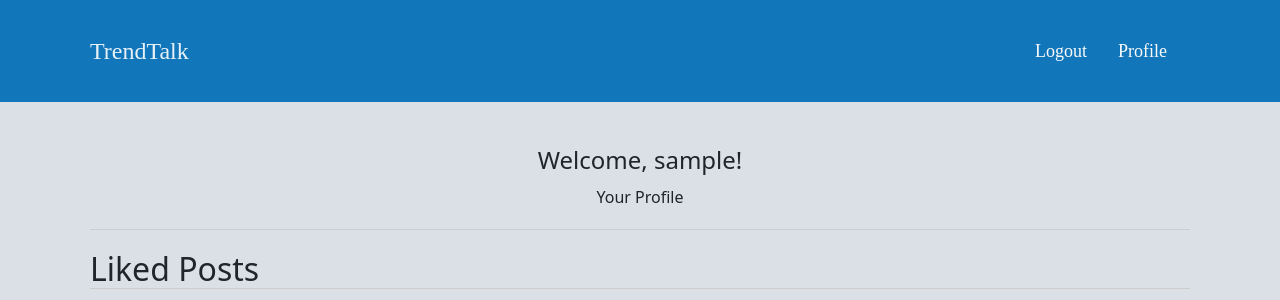
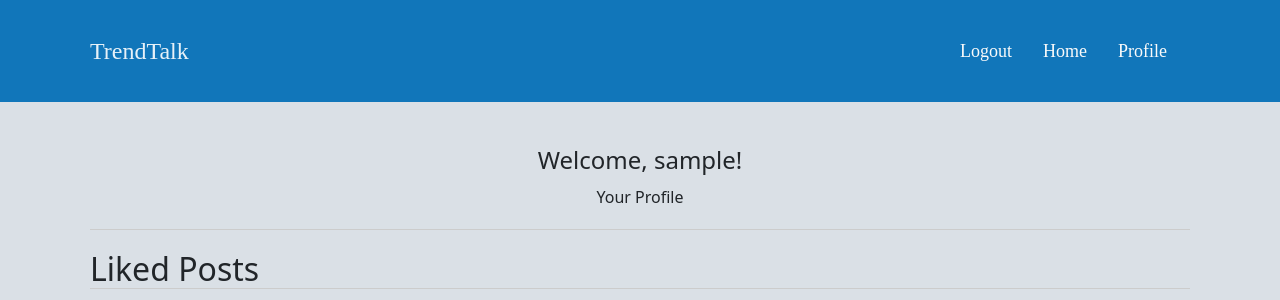
Before and after one commit to DavidcD8/TrendTalk, a Django app: page /accounts/profile/ in a window 1280 px wide. Shown: the top 300 px of the page. Run offline with Django 3.2, Linux system fonts and the light colour scheme; the visitor is signed in with stand-in values (Sample User, id 1); data that the repository does not hold is empty; some libraries are stand-ins or nearby versions.

Commit message:
added home shortcut to navbar

```diff
--- a/myblog/settings.py
+++ b/myblog/settings.py
@@ -23,7 +23,7 @@ SECRET_KEY = os.environ.get('SECRET_KEY')
 DEBUG = True
 
 ALLOWED_HOSTS = ['trendtalk-010e54eb3de6.herokuapp.com',
-                 '8000-davidcd8-trendtalk-iils79uuma.us2.codeanyapp.com', '8000-davidcd8-trendtalk-ba8jlquisf.us2.codeanyapp.com']
+                 '8000-davidcd8-trendtalk-iils79uuma.us2.codeanyapp.com', '8000-davidcd8-trendtalk-ba8jlquisf.us2.codeanyapp.com', 'localhost']
 
 CSRF_TRUSTED_ORIGINS = [
     'https://8000-davidcd8-trendtalk-iils79uuma.us2.codeanyapp.com']
--- a/templates/base.html
+++ b/templates/base.html
@@ -2,6 +2,9 @@
 <!DOCTYPE html>
 <html lang="en">
   <head>
+    <meta charset="UTF-8" />
+    <meta name="viewport" content="width=device-width, initial-scale=1.0" />
+    <title>TrendTalk</title>
     <link
       href="https://fonts.googleapis.com/css2?family=Roboto:wght@300&display=swap"
       rel="stylesheet"
@@ -14,9 +17,7 @@
       rel="stylesheet"
       href="https://cdnjs.cloudflare.com/ajax/libs/font-awesome/5.15.3/css/all.min.css"
     />
-    <meta charset="UTF-8" />
-    <meta name="viewport" content="width=device-width, initial-scale=1.0" />
-    <title>TrendTalk</title>
+
     <!-- Add Bootstrap CSS -->
     <link
       rel="stylesheet"
@@ -50,9 +51,14 @@
           <ul class="navbar-nav ml-auto">
             <!-- Add ml-auto class here -->
             {% if user.is_authenticated %}
+
             <li class="nav-item">
               <a class="nav-link" href="{% url 'account_logout' %}">Logout</a>
             </li>
+            <li class="nav-item">
+              <a class="nav-link" href="/">Home</a>
+            </li>
+
             <li class="nav-item">
               <a class="nav-link" href="{% url 'account_profile' %}">Profile</a>
             </li>
```
Also changed, not shown: templates/profile.html (+13 -3 lines).
